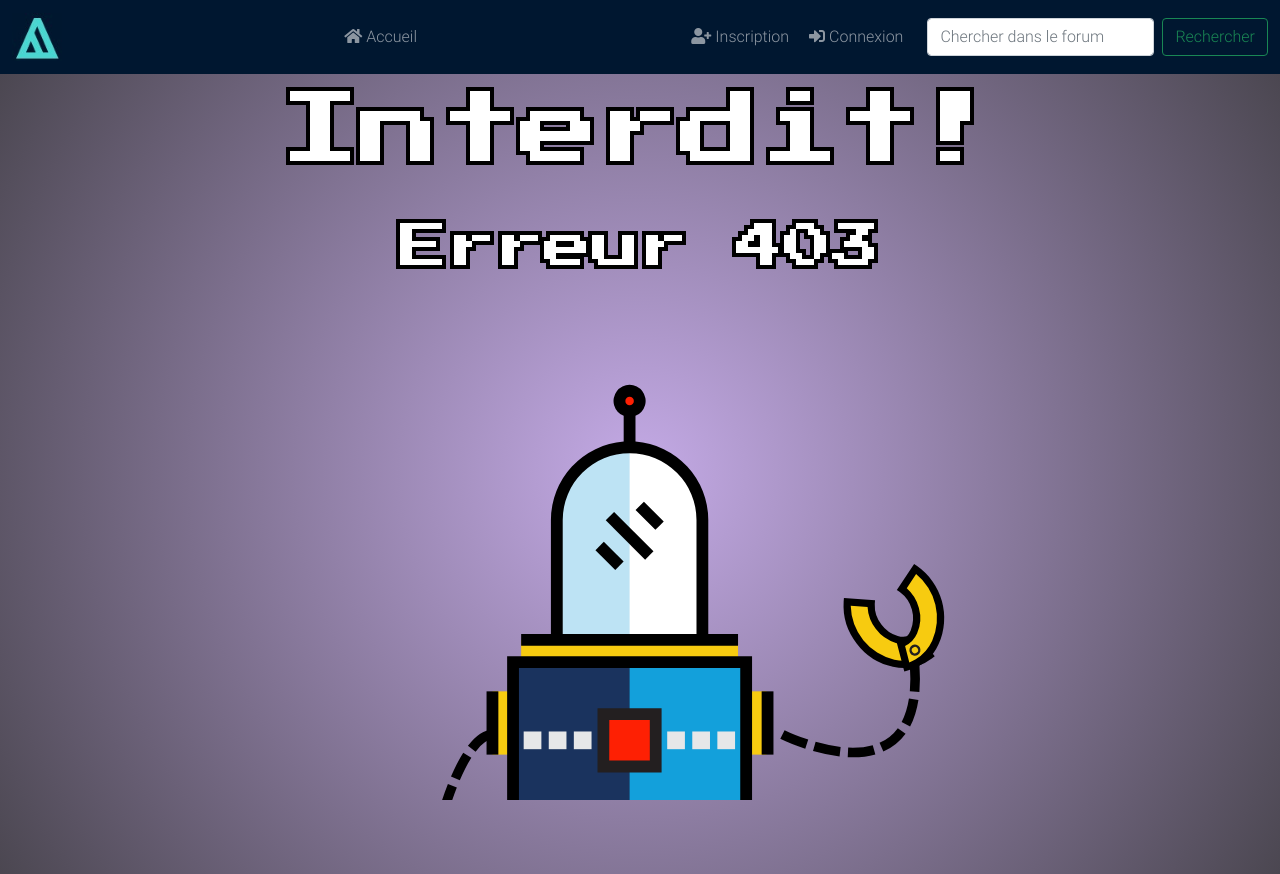
After one commit to Kevins713/Arcade, a Symfony app: template templates/bundles/TwigBundle/Exception/error403.html.twig in a window 1280 px wide. The commit adds this page. Run offline with Twig, Linux system fonts and the light colour scheme; the template is opened without the code that fills it, so the values that code supplies are empty; some libraries are stand-ins or nearby versions.

Commit message:
Ajout pages d'erreurs

```diff
--- /dev/null
+++ b/public/css/error403.css
@@ -0,0 +1,75 @@
+@import url('https://fonts.googleapis.com/css?family=Press+Start+2P');
+body div.container{
+    display: none;
+}
+
+
+body {
+  padding: 0;
+  margin: 0;
+}
+
+.error-wrapper {
+  min-height: 100vh;
+  width: 100vw;
+  display: flex;
+  flex-direction: column;
+  justify-content: space-between;
+  align-items: center;
+  animation: errorBackground linear 2s alternate infinite;
+  background-image: radial-gradient(ellipse at center, transparent 0%,#333333 100%);
+  background-size: 100vmax 100vmax;
+  background-repeat: no-repeat;
+  background-position: 50%;
+}
+
+.error-message {
+  position: fixed;
+  top: 20px;
+  padding: 5vmin;
+  box-sizing: border-box;
+  flex: 1;
+  display: flex;
+  flex-direction: column;
+  justify-content: center;
+  height: 40vh;
+  font-family: 'Press Start 2p', monospace;
+  text-shadow:
+  .5vmin .5vmin 0 #000000,
+  -.5vmin .5vmin 0 #000000,
+  .5vmin -.5vmin 0 #000000,
+  -.5vmin -.5vmin 0 #000000,
+
+  .5vmin 0 0 #000000,
+  -.5vmin 0 0 #000000,
+  0 -.5vmin 0 #000000,
+  0 .5vmin 0 #000000;
+  color: #ffffff;
+
+  h1 {
+    font-size: 10vmin;
+    margin-top: 0;
+    margin-bottom: 5vmin;
+    text-align: center;
+  }
+
+  h2 {
+    font-size: 6vmin;
+    margin: 0;
+    text-align: center;
+  }
+}
+
+svg {
+  height: 60vh;
+  width: 100vw;
+  position: fixed;
+  bottom: 0;
+}
+
+
+.rightclaw { visibility: hidden; }
+@keyframes errorBackground {
+  from{background-color: #ffaaaa;}
+  to {background-color: #aaaaff;}
+}
--- a/public/css/indexstyle.css
+++ b/public/css/indexstyle.css
@@ -9,9 +9,7 @@
         height: 200px;
     }
 }
-.card {
-    height: 131px;
-    width: 125px;
+
 }
 .card img {
     height: 131px;
--- /dev/null
+++ b/public/js/error403.js
@@ -0,0 +1,30 @@
+console.clear();
+
+var headlight = document.querySelector('#headlight'),
+    chestlight = document.querySelector('#chestlight'),
+    lc = document.querySelector('.leftclaw'),
+    lcrp = document.querySelector('.leftclaw-rightpincer'),
+    lclp = document.querySelector('.leftclaw-leftpincer'),
+    rc = document.querySelector('.rightclaw'),
+    rcrp = document.querySelector('#rightclaw-rightpincer'),
+    rclp = document.querySelector('#rightclaw-leftpincer'),
+    la = document.querySelector('#leftarm path'),
+    ra = document.querySelector('#rightarm path');
+
+
+TweenMax.to(ra, 1, {ease:Linear.easeNone, repeat: 0, repeatDelay:3, attr: {d: 'M169.35,172.71c20 0, 40 0, 80 0'}});
+
+TweenMax.to(ra, 1, {delay: 1, ease:Linear.easeNone, repeat: 0, repeatDelay:1, attr: {d: 'M169.35,172.71c0 0, 60 30, 55 -30'}});
+
+TweenMax.to(rc, 2, {ease:Linear.easeNone, repeat: 0, repeatDelay:3, attr: {transform: 'rotate(-190, 207, 180) rotate(-20, 40, 80) translate(-60, 30)'}});
+
+TweenMax.to(rcrp, .25, {ease:Linear.easeNone, delay: 2, repeat: -1, yoyo:true, attr: {transform: 'rotate(-20, 86.3, 21.38)'}});
+
+TweenMax.to(headlight, 1, {repeat: -1, yoyo:true, attr: {fill: '#ff0000'}});
+TweenMax.to(chestlight, 1, {repeat: -1, yoyo:true, attr: {fill: '#ff0000'}});
+
+
+
+TweenMax.to(lc, 2, {ease:Linear.easeNone, repeat: 0, repeatDelay:3, attr: {transform: 'rotate(-190, 207, 180) rotate(-20, 40, 80) translate(-60, 30)'}});
+
+TweenMax.to(lcrp, .25, {ease:Linear.easeNone, delay: 2, repeat: -1, yoyo:true, attr: {transform: 'rotate(20, 186.3,231.38)'}});
--- a/templates/base.html.twig
+++ b/templates/base.html.twig
@@ -69,9 +69,8 @@
 
     {# Inclusions des fichiers JS généraux du site #}
 
-    {% block javascripts %}
-        <script src="{{ asset('js/bootstrap.bundle.min.js') }}"></script>
-        {# Inclusion JS individuels si besoin#}
-    {% endblock %}
+    <script src="{{ asset('js/bootstrap.bundle.min.js') }}"></script>
+    {# Inclusion JS individuels si besoin#}
+    {% block javascripts %}{% endblock %}
     </body>
 </html>
--- /dev/null
+++ b/templates/bundles/TwigBundle/Exception/error403.html.twig
@@ -0,0 +1,93 @@
+{% extends 'base.html.twig' %}
+
+{% block title %}Erreur 403!{% endblock %}
+{% block css %}
+<link rel="stylesheet" href="{{ asset('css/error403.css') }}">
+{% endblock css %}
+
+{% block body %}
+
+<div class="error-wrapper">
+    <div class="error-message">
+      <h1>Interdit!</h1>
+      <h2>Erreur 403</h2>
+    </div>
+    <?xml version="1.0" encoding="UTF-8"?>
+    <svg xmlns="http://www.w3.org/2000/svg" id="Layer_1" data-name="Layer 1" viewBox="-80 0 380 200" preserveAspectRatio="xMidYMax meet">
+     <defs>
+
+        <style>.cls-1{fill:#13a0db;}.cls-2{fill:#1a335e;}.cls-3{fill:#f7cb10;}.cls-4{fill:#bde3f4;}.cls-5{fill:#fff;}.cls-10,.cls-11,.cls-6,.cls-9{fill:none;}.cls-6{stroke:#fff;stroke-linecap:round;stroke-linejoin:round;stroke-width:0;}.cls-7{fill:#231f20;}.cls-8{fill:#e6e7e8;}.cls-10,.cls-11,.cls-9{stroke:#000000;stroke-miterlimit:10;stroke-width:4px;}.cls-10{stroke-dasharray:10.95 3.28;}.cls-11{stroke-dasharray:10.79 3.24;}</style>
+     </defs>
+     <title>error-robot</title>
+     <rect class="cls-1" x="99.42" y="142.46" width="55.25" height="64.75" />
+     <rect class="cls-2" x="56.91" y="142.46" width="48.76" height="64.62" />
+     <rect class="cls-3" x="60.48" y="133.27" width="90.37" height="7.75" />
+     <rect class="cls-3" x="154.67" y="154.73" width="8.04" height="26.36" />
+     <rect class="cls-3" x="48.52" y="154.73" width="8.39" height="26.36" />
+     <polyline points="54.64 207.21 54.64 181.08 54.64 154.73 54.64 140.1 156.69 140.1 156.69 154.73 156.69 181.08 156.69 207.21 151.77 207.21 151.77 145.02 105.67 145.02 59.56 145.02 59.56 207.21" />
+     <path class="cls-4" d="M105.67,52.39A30.42,30.42,0,0,0,75.34,82.72v49.94h33.58L107,53.09Z" />
+     <path class="cls-5" d="M105.67,52.43h0A30.42,30.42,0,0,1,136,82.76V132.7H105.67Z" />
+     <line class="cls-6" x1="93.18" y1="94.15" x2="93.18" y2="94.15" />
+     <polygon points="93.18 94.15 91.44 95.89 99.7 104.15 103.18 100.67 94.92 92.42 93.18 94.15" />
+     <rect x="103.21" y="78.33" width="4.92" height="23.2" transform="translate(-32.64 101.05) rotate(-45)" />
+     <polygon points="111.63 75.7 108.15 79.18 116.41 87.44 118.15 85.7 119.89 83.96 111.63 75.7" />
+     <circle id="headlight" fill="#f7cb10" cx="105.67" cy="33.73" r="3.52" />
+     <path d="M138.45,130.82V83.34a32.82,32.82,0,0,0-30.33-32.69V39.94a6.69,6.69,0,1,0-4.92,0V50.65A32.82,32.82,0,0,0,72.88,83.34v47.48H60.48v4.92h90.37v-4.92ZM105.67,32a1.77,1.77,0,1,1-1.77,1.77A1.77,1.77,0,0,1,105.67,32Zm27.87,98.85H77.8V83.34a27.87,27.87,0,1,1,55.74,0Z" />
+     <rect id="chestlight" fill="#f7cb10" x="94.75" y="164.23" width="21.82" height="21.82" />
+     <path class="cls-7" d="M119,188.51H92.3V161.77H119Zm-21.82-4.92h16.91V166.69H97.21Z" />
+     <rect class="cls-8" x="61.53" y="171.45" width="7.38" height="7.38" />
+     <rect class="cls-8" x="71.98" y="171.45" width="7.38" height="7.38" />
+     <rect class="cls-8" x="82.43" y="171.45" width="7.38" height="7.38" />
+     <rect class="cls-8" x="121.33" y="171.45" width="7.38" height="7.38" />
+     <rect class="cls-8" x="131.78" y="171.45" width="7.38" height="7.38" />
+     <rect class="cls-8" x="142.23" y="171.45" width="7.38" height="7.38" />
+     <rect x="160.69" y="154.73" width="4.92" height="26.36" />
+     <rect x="46.06" y="154.73" width="4.92" height="26.36" />
+      <g id="rightarm">
+       <path class="cls-10" d="M169.35,172.71c20 0, 40 100, 20 100" />
+      </g>
+     <g class="rightclaw" transform="rotate(0, 170, 172) rotate(0, 170, 172) translate(0, 0)">
+        <g id="rightclaw-rightpincer" transform="rotate(0,186.3,231.38)">
+           <path class="cls-3" d="M204.59,258.27A24.08,24.08,0,0,0,206,241.18c-3.29-12-14.44-19.37-24.87-16.5l2.65,9.64c5.11-1.4,10.75,2.86,12.58,9.51a14.31,14.31,0,0,1-.73,10Z" />
+           <path d="M207.45,240.78a25.62,25.62,0,0,0-10.37-14.66,19.78,19.78,0,0,0-16.34-2.89l-1.45.4,3.44,12.54,1.45-.4a7.13,7.13,0,0,1,6.22,1.49,13,13,0,0,1,4.52,7,12.8,12.8,0,0,1-.63,8.94l-.67,1.34,11.65,5.77.67-1.34A25.58,25.58,0,0,0,207.45,240.78Zm-3.59,15.45-6.3-3.12a16.24,16.24,0,0,0,.25-9.68,16,16,0,0,0-5.6-8.57,10.4,10.4,0,0,0-7.34-2.26L183,225.8a17,17,0,0,1,12.42,2.82,23.49,23.49,0,0,1,8.44,27.62Z" />
+        </g>
+        <g id="rightclaw-leftpincer">
+           <path class="cls-3" d="M169.29,258.27l9-4.44a15,15,0,0,1,4.7-18,8.51,8.51,0,0,1,7.14-1.49l2.65-9.64a18.33,18.33,0,0,0-15.49,2.92,25,25,0,0,0-8,30.67Z" />
+           <path d="M193.14,223.23a19.79,19.79,0,0,0-16.75,3.14A26.49,26.49,0,0,0,168,258.94l.67,1.34,11.65-5.77-.67-1.34A13.52,13.52,0,0,1,183.81,237a7,7,0,0,1,5.89-1.28l1.45.4,3.44-12.54ZM189,232.6a10.37,10.37,0,0,0-6.91,2,15.77,15.77,0,0,0-6,8.85,16.23,16.23,0,0,0,.25,9.68l-6.3,3.12a23.58,23.58,0,0,1,8.08-27.4,17.5,17.5,0,0,1,10-3.28,15.94,15.94,0,0,1,2.77.24Z" />
+        </g>
+        <path class="cls-7" d="M186.3,231.38a2.31,2.31,0,1,1,2.31-2.31A2.32,2.32,0,0,1,186.3,231.38Zm0-3.63a1.31,1.31,0,1,0,1.31,1.32A1.32,1.32,0,0,0,186.3,227.75Z" />
+     </g>
+
+    <g class="leftarm_group" transform="scale(-1, 1) translate(-218, 0)">
+      <g id="leftarm">
+       <path class="cls-10" d="M169.35,172.71c20 0, 40 100, 20 100" />
+      </g>
+
+    </g>
+  </svg>
+    <svg xmlns="http://www.w3.org/2000/svg" id="Layer_1" data-name="Layer 1" viewBox="-80 0 380 200" preserveAspectRatio="xMidYMax meet">
+     <defs>
+
+        <style>.cls-1{fill:#13a0db;}.cls-2{fill:#1a335e;}.cls-3{fill:#f7cb10;}.cls-4{fill:#bde3f4;}.cls-5{fill:#fff;}.cls-10,.cls-11,.cls-6,.cls-9{fill:none;}.cls-6{stroke:#fff;stroke-linecap:round;stroke-linejoin:round;stroke-width:0;}.cls-7{fill:#231f20;}.cls-8{fill:#e6e7e8;}.cls-10,.cls-11,.cls-9{stroke:#000000;stroke-miterlimit:10;stroke-width:4px;}.cls-10{stroke-dasharray:10.95 3.28;}.cls-11{stroke-dasharray:10.79 3.24;}</style>
+     </defs>
+      <g class="leftclaw" transform="rotate(0, 170, 172) rotate(0, 170, 172) translate(0, 0)">
+        <g class="leftclaw-rightpincer" transform="rotate(0,186.3,231.38)">
+           <path class="cls-3" d="M204.59,258.27A24.08,24.08,0,0,0,206,241.18c-3.29-12-14.44-19.37-24.87-16.5l2.65,9.64c5.11-1.4,10.75,2.86,12.58,9.51a14.31,14.31,0,0,1-.73,10Z" />
+           <path d="M207.45,240.78a25.62,25.62,0,0,0-10.37-14.66,19.78,19.78,0,0,0-16.34-2.89l-1.45.4,3.44,12.54,1.45-.4a7.13,7.13,0,0,1,6.22,1.49,13,13,0,0,1,4.52,7,12.8,12.8,0,0,1-.63,8.94l-.67,1.34,11.65,5.77.67-1.34A25.58,25.58,0,0,0,207.45,240.78Zm-3.59,15.45-6.3-3.12a16.24,16.24,0,0,0,.25-9.68,16,16,0,0,0-5.6-8.57,10.4,10.4,0,0,0-7.34-2.26L183,225.8a17,17,0,0,1,12.42,2.82,23.49,23.49,0,0,1,8.44,27.62Z" />
+        </g>
+        <g class="leftclaw-leftpincer">
+           <path class="cls-3" d="M169.29,258.27l9-4.44a15,15,0,0,1,4.7-18,8.51,8.51,0,0,1,7.14-1.49l2.65-9.64a18.33,18.33,0,0,0-15.49,2.92,25,25,0,0,0-8,30.67Z" />
+           <path d="M193.14,223.23a19.79,19.79,0,0,0-16.75,3.14A26.49,26.49,0,0,0,168,258.94l.67,1.34,11.65-5.77-.67-1.34A13.52,13.52,0,0,1,183.81,237a7,7,0,0,1,5.89-1.28l1.45.4,3.44-12.54ZM189,232.6a10.37,10.37,0,0,0-6.91,2,15.77,15.77,0,0,0-6,8.85,16.23,16.23,0,0,0,.25,9.68l-6.3,3.12a23.58,23.58,0,0,1,8.08-27.4,17.5,17.5,0,0,1,10-3.28,15.94,15.94,0,0,1,2.77.24Z" />
+        </g>
+        <path class="cls-7" d="M186.3,231.38a2.31,2.31,0,1,1,2.31-2.31A2.32,2.32,0,0,1,186.3,231.38Zm0-3.63a1.31,1.31,0,1,0,1.31,1.32A1.32,1.32,0,0,0,186.3,227.75Z" />
+      </g>
+    </svg>
+
+  </div>
+{% endblock %}
+{% block javascripts %}
+<script src="https://cdnjs.cloudflare.com/ajax/libs/gsap/1.20.2/TweenMax.min.js"></script>
+    <script src="{{ asset('js/error403.js') }}"></script>
+
+
+{% endblock %}
```
Also changed, not shown: migrations/Version20210616192753.php (deleted, +0 -31 lines), migrations/Version20210616193436.php (deleted, +0 -31 lines), migrations/Version20210616193744.php (deleted, +0 -31 lines), migrations/Version20210617090908.php (deleted, +0 -35 lines), migrations/Version20210617125510.php (deleted, +0 -33 lines), public/css/error404.css (added, +9 -0 lines), public/js/error404.js (added, +9 -0 lines), templates/bundles/TwigBundle/Exception/error404.html.twig (added, +29 -0 lines).
